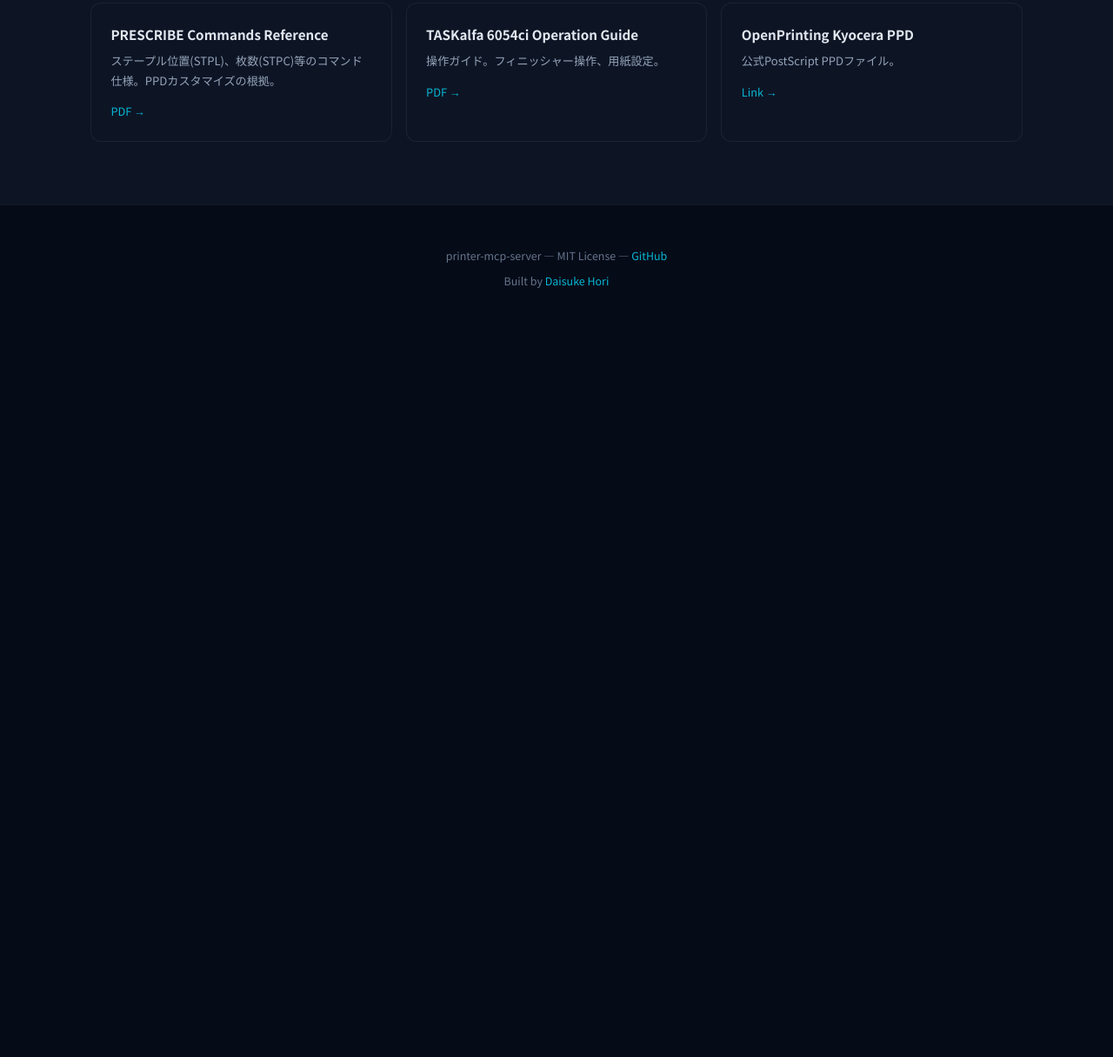
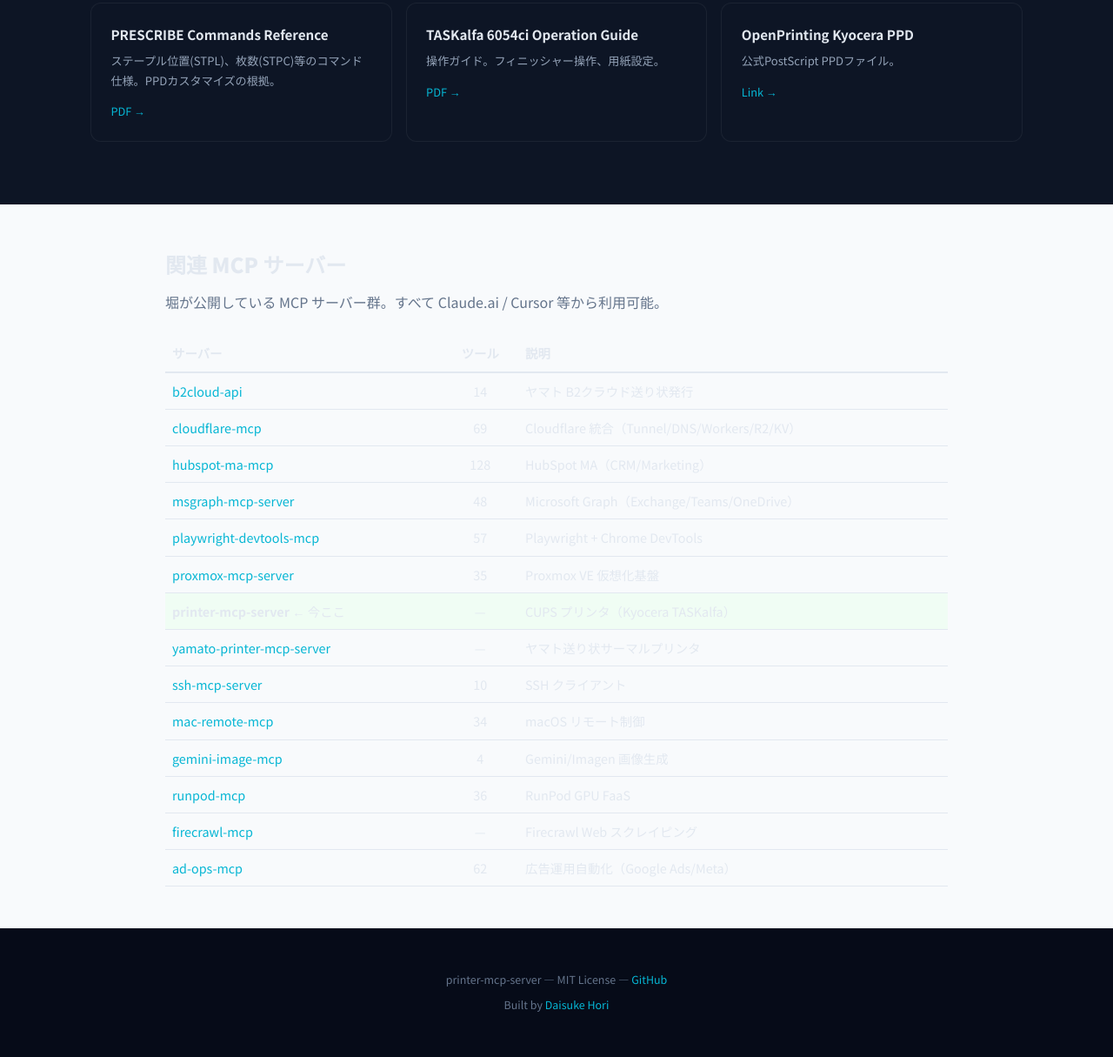
Before and after one commit to DaisukeHori/printer-mcp-server, a website: page docs/index.html in a window 1280 px wide. Shown: the part 4612-5827 px from the top of the page at 87% size. Before the commit the page ends 4994 px from the top, so only its background shows below. Drawn offline with Linux system fonts and the light colour scheme.

Commit message:
docs: LP に関連 MCP サーバー相互リンクテーブルを追加

```diff
--- a/docs/index.html
+++ b/docs/index.html
@@ -195,7 +195,32 @@ curl -sF <span class="v">"file=@photo.heic"</span> <span class="k">https://your-
   </div>
 </div></section>
 
-<footer class="footer">
+  <section style="padding:48px 24px;background:#f8fafc;">
+    <div style="max-width:900px;margin:0 auto;">
+      <h2 style="font-size:1.5em;font-weight:800;margin-bottom:8px;">関連 MCP サーバー</h2>
+      <p style="color:#64748b;margin-bottom:24px;">堀が公開している MCP サーバー群。すべて Claude.ai / Cursor 等から利用可能。</p>
+      <div style="overflow-x:auto;"><table style="width:100%;border-collapse:collapse;font-size:0.9em;">
+        <thead><tr style="border-bottom:2px solid #e2e8f0;text-align:left;"><th style="padding:8px;">サーバー</th><th style="padding:8px;text-align:center;">ツール</th><th style="padding:8px;">説明</th></tr></thead>
+        <tbody>
+          <tr style="border-bottom:1px solid #e2e8f0;"><td style="padding:8px;"><a href="https://daisukehori.github.io/b2cloud-api/">b2cloud-api</a></td><td style="text-align:center;">14</td><td style="padding:8px;">ヤマト B2クラウド送り状発行</td></tr>
+          <tr style="border-bottom:1px solid #e2e8f0;"><td style="padding:8px;"><a href="https://github.com/DaisukeHori/cloudflare-mcp">cloudflare-mcp</a></td><td style="text-align:center;">69</td><td style="padding:8px;">Cloudflare 統合（Tunnel/DNS/Workers/R2/KV）</td></tr>
+          <tr style="border-bottom:1px solid #e2e8f0;"><td style="padding:8px;"><a href="https://daisukehori.github.io/hubspot-ma-mcp/">hubspot-ma-mcp</a></td><td style="text-align:center;">128</td><td style="padding:8px;">HubSpot MA（CRM/Marketing）</td></tr>
+          <tr style="border-bottom:1px solid #e2e8f0;"><td style="padding:8px;"><a href="https://daisukehori.github.io/msgraph-mcp-server/">msgraph-mcp-server</a></td><td style="text-align:center;">48</td><td style="padding:8px;">Microsoft Graph（Exchange/Teams/OneDrive）</td></tr>
+          <tr style="border-bottom:1px solid #e2e8f0;"><td style="padding:8px;"><a href="https://daisukehori.github.io/playwright-devtools-mcp/">playwright-devtools-mcp</a></td><td style="text-align:center;">57</td><td style="padding:8px;">Playwright + Chrome DevTools</td></tr>
+          <tr style="border-bottom:1px solid #e2e8f0;"><td style="padding:8px;"><a href="https://daisukehori.github.io/proxmox-mcp-server/">proxmox-mcp-server</a></td><td style="text-align:center;">35</td><td style="padding:8px;">Proxmox VE 仮想化基盤</td></tr>
+          <tr style="border-bottom:1px solid #e2e8f0;background:#f0fdf4;"><td style="padding:8px;"><strong>printer-mcp-server</strong> ← 今ここ</td><td style="text-align:center;">—</td><td style="padding:8px;">CUPS プリンタ（Kyocera TASKalfa）</td></tr>
+          <tr style="border-bottom:1px solid #e2e8f0;"><td style="padding:8px;"><a href="https://daisukehori.github.io/yamato-printer-mcp-server/">yamato-printer-mcp-server</a></td><td style="text-align:center;">—</td><td style="padding:8px;">ヤマト送り状サーマルプリンタ</td></tr>
+          <tr style="border-bottom:1px solid #e2e8f0;"><td style="padding:8px;"><a href="https://daisukehori.github.io/ssh-mcp-server/">ssh-mcp-server</a></td><td style="text-align:center;">10</td><td style="padding:8px;">SSH クライアント</td></tr>
+          <tr style="border-bottom:1px solid #e2e8f0;"><td style="padding:8px;"><a href="https://github.com/DaisukeHori/mac-remote-mcp">mac-remote-mcp</a></td><td style="text-align:center;">34</td><td style="padding:8px;">macOS リモート制御</td></tr>
+          <tr style="border-bottom:1px solid #e2e8f0;"><td style="padding:8px;"><a href="https://daisukehori.github.io/gemini-image-mcp/">gemini-image-mcp</a></td><td style="text-align:center;">4</td><td style="padding:8px;">Gemini/Imagen 画像生成</td></tr>
+          <tr style="border-bottom:1px solid #e2e8f0;"><td style="padding:8px;"><a href="https://github.com/DaisukeHori/runpod-mcp">runpod-mcp</a></td><td style="text-align:center;">36</td><td style="padding:8px;">RunPod GPU FaaS</td></tr>
+          <tr style="border-bottom:1px solid #e2e8f0;"><td style="padding:8px;"><a href="https://daisukehori.github.io/firecrawl-mcp/">firecrawl-mcp</a></td><td style="text-align:center;">—</td><td style="padding:8px;">Firecrawl Web スクレイピング</td></tr>
+          <tr style="border-bottom:1px solid #e2e8f0;"><td style="padding:8px;"><a href="https://github.com/DaisukeHori/ad-ops-mcp">ad-ops-mcp</a></td><td style="text-align:center;">62</td><td style="padding:8px;">広告運用自動化（Google Ads/Meta）</td></tr>
+        </tbody></table></div>
+    </div>
+  </section>
+
+  <footer class="footer">
   <p>printer-mcp-server — MIT License — <a href="https://github.com/DaisukeHori/printer-mcp-server">GitHub</a></p>
   <p style="margin-top:.4rem">Built by <a href="https://github.com/DaisukeHori">Daisuke Hori</a></p>
 </footer>
```
